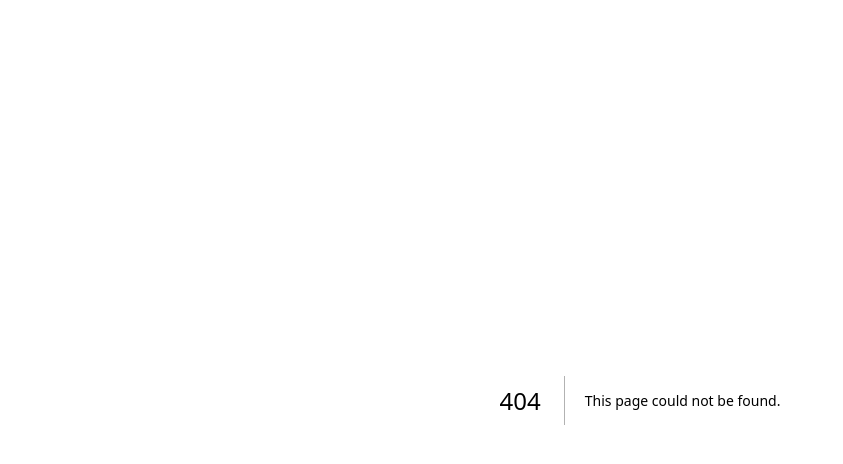
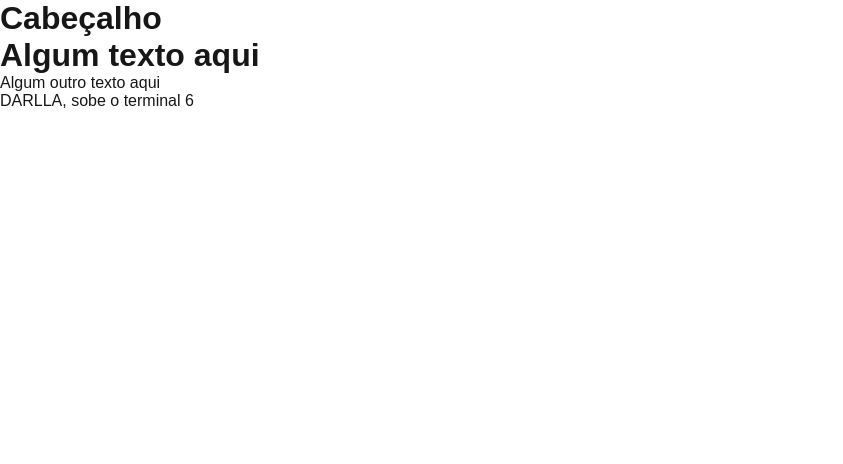
Before and after one commit to gsillva18/security_project, a Next.js app: page /usuario in a window 1280 px wide. Before the commit this address had no page. Shown: the top 464 px of the page, without its empty margins (0-843 px from the left). Built offline with nearby package versions, Linux system fonts and the light colour scheme.

Commit message:
Definição de uma rota e cabeçalho da página

```diff
--- a/src/app/layout.js
+++ b/src/app/layout.js
@@ -19,8 +19,16 @@ export const metadata = {
 export default function RootLayout({ children }) {
   return (
     <html lang="en">
-      <body className={`${geistSans.variable} ${geistMono.variable}`}>
+      <body className={`${geistSans.variable} ${geistMono.variable}`} >
+
+
+        < header >
+
+        <h1>Cabeçalho </h1>
+
+        </header>
         {children}
+
       </body>
     </html>
   );
--- /dev/null
+++ b/src/app/usuario/page.js
@@ -0,0 +1,12 @@
+export default () => (
+    <>
+
+        <h1>Algum texto aqui</h1>
+        <p>Algum  outro texto aqui</p>
+    <p>DARLLA, sobe o terminal  {10-4}</p>
+
+
+    </>
+
+
+)
```
